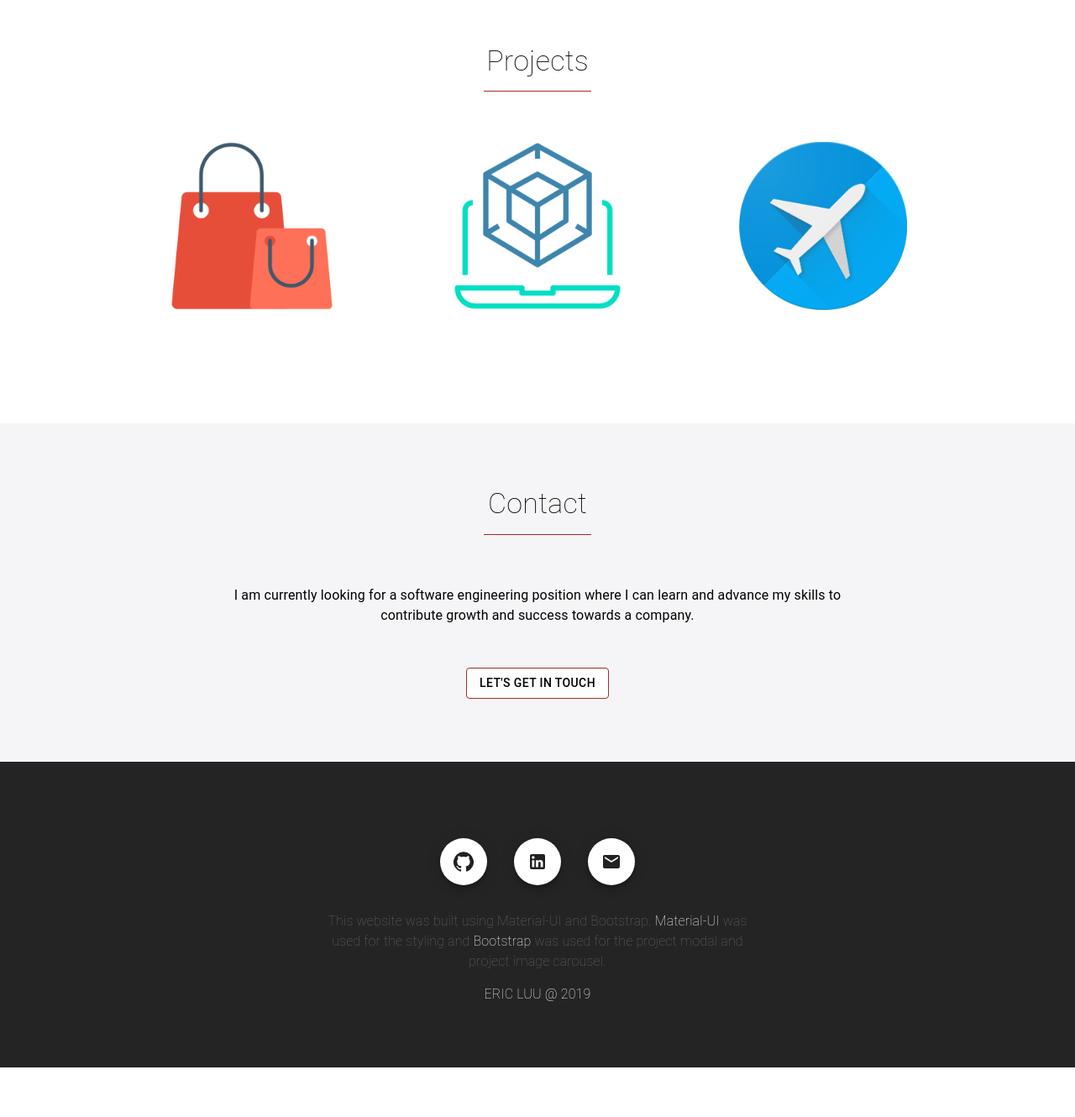
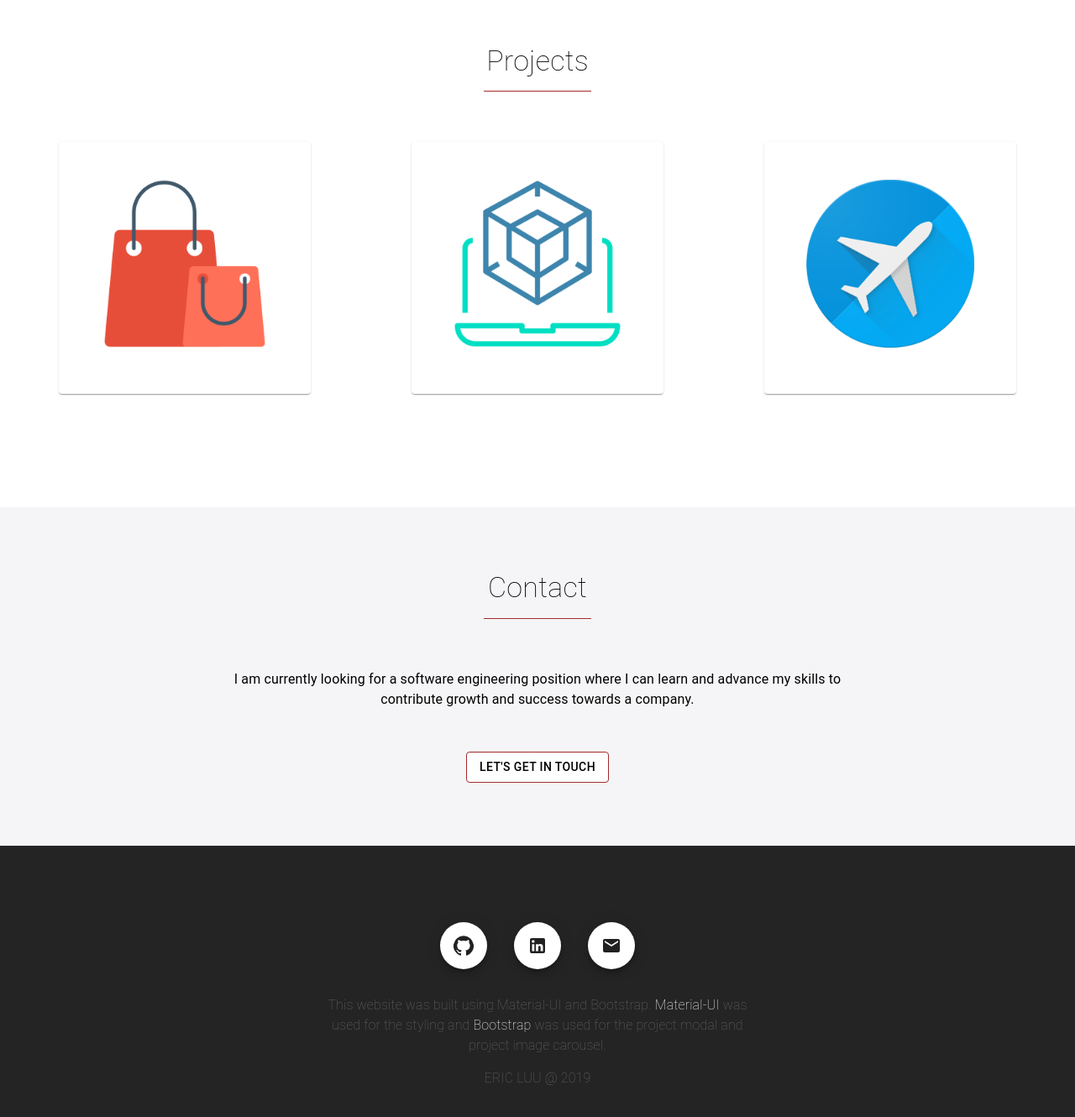
Before and after one commit to ericlus/portfolio, a React (Create React App) app in the folder client/: page / in a window 1280 px wide. Shown: the part 2879-4209 px from the top of the page at 84% size. Before the commit the page ends 4150 px from the top, so only its background shows below. Built offline with nearby package versions, Linux system fonts and the light colour scheme; the HTML template or start-up script is replaced by a standard one.

Commit message:
Fixed navbar and changed projects on hover effect

```diff
--- a/client/src/App.jsx
+++ b/client/src/App.jsx
@@ -28,15 +28,18 @@ const App = () => {
     if (window.scrollY >= 0 && window.scrollY < 765) {
       setView("HOME");
     }
-    if (window.scrollY >= 765 && window.scrollY < 1397) {
+    if (window.scrollY >= 765 && window.scrollY < 1349) {
       setView("ABOUT");
     }
-    if (window.scrollY >= 1397 && window.scrollY < 2901) {
+    if (window.scrollY >= 1349 && window.scrollY < 2282) {
       setView("SKILLS");
     }
-    // if (window.scrollY >= 2901 && window.scrollY < 2901) {
-    //   setView("SKILLS");
-    // }
+    if (window.scrollY >= 2282 && window.scrollY < 2881) {
+      setView("PROJECTS");
+    }
+    if (window.scrollY >= 2881) {
+      setView("CONTACT");
+    }
   };
 
   useEffect(
--- a/client/src/Footer.jsx
+++ b/client/src/Footer.jsx
@@ -56,7 +56,7 @@ const Footer = () => {
       <Typography
         variant="body1"
         style={{
-          color: "white",
+          color: "rgba(255, 255, 255, 0.3)",
           textAlign: "center",
           fontWeight: "100",
           marginTop: "15px"
--- a/client/src/NavigationBar.jsx
+++ b/client/src/NavigationBar.jsx
@@ -78,7 +78,6 @@ const NavigationBar = ({ changeView, view, navState }) => {
             <Link
               href="#About"
               style={{ margin: "10px 15px", textDecoration: "none" }}
-              onClick={() => handleClick("ABOUT")}
             >
               <Typography
                 className={
@@ -92,7 +91,6 @@ const NavigationBar = ({ changeView, view, navState }) => {
               href="#Skills"
               underline="none"
               style={{ margin: "10px 15px", textDecoration: "none" }}
-              onClick={() => handleClick("SKILLS")}
             >
               <Typography
                 className={
@@ -106,7 +104,6 @@ const NavigationBar = ({ changeView, view, navState }) => {
               href="#Projects"
               underline="none"
               style={{ margin: "10px 15px", textDecoration: "none" }}
-              onClick={() => handleClick("PROJECTS")}
             >
               <Typography
                 className={
@@ -120,7 +117,6 @@ const NavigationBar = ({ changeView, view, navState }) => {
               href="#Contact"
               underline="none"
               style={{ margin: "10px 15px", textDecoration: "none" }}
-              onClick={() => handleClick("CONTACT")}
             >
               <Typography
                 className={
--- a/client/src/Projects.jsx
+++ b/client/src/Projects.jsx
@@ -22,31 +22,40 @@ import AerolyThumbnail from "../images/aeroly.png";
 import ProjectImages from "./ProjectImages.jsx";
 import Button from "@material-ui/core/Button";
 import GitHubIcon from "@material-ui/icons/GitHub";
+import Paper from "@material-ui/core/Paper";
 
 const useStyles = makeStyles({
   card: {
-    width: 200,
-    height: 200,
-    overflow: "hidden"
+    width: 300,
+    height: 300
   },
   gridSpace: {
-    margin: "60px 70px"
+    margin: "60px 60px"
   },
   overlay: {
-    background: "rgba(0, 0, 0, 0.6)",
+    background: "white",
     position: "absolute",
-    paddingTop: "75px",
+    paddingTop: "90px",
     textAlign: "center",
-    height: "200px",
-    width: "200px",
+    height: "300px",
+    width: "300px",
     opacity: 0,
     color: "white",
-    transition: "all 0.2s ease-in-out 0s",
+    transition: "all 0.3s ease-in-out 0s",
     "&:hover": {
       opacity: 1
     }
   },
-  thumbnails: { height: "200px", width: "100%" }
+  thumbnails: { height: "200px", width: "200px", margin: "45px 50px" },
+  contentOverlay: {
+    fontWeight: "100",
+    color: "black"
+  },
+  buttonOverlay: {
+    backgroundColor: "white",
+    margin: "30px",
+    borderColor: "brown"
+  }
 });
 
 const clothesyChipData = [
@@ -356,43 +365,55 @@ const Projects = () => {
         />
       </Grid>
       <Grid item className={classes.gridSpace}>
-        <div className={classes.card} onClick={() => setClothesyShow(true)}>
+        <Paper className={classes.card} onClick={() => setClothesyShow(true)}>
           <a style={{ cursor: "pointer" }}>
             <div className={classes.overlay}>
-              <Typography variant="h5" style={{ fontWeight: "100" }}>
+              <Typography variant="h4" className={classes.contentOverlay}>
                 Clothesy
               </Typography>
+              <Button variant="outlined" className={classes.buttonOverlay}>
+                Learn More
+              </Button>
             </div>
             <img className={classes.thumbnails} src={ClothesyThumbnail}></img>
           </a>
-        </div>
+        </Paper>
       </Grid>
       <Grid item className={classes.gridSpace}>
-        <div className={classes.card} onClick={() => setClothesyAPIShow(true)}>
+        <Paper
+          className={classes.card}
+          onClick={() => setClothesyAPIShow(true)}
+        >
           <a style={{ cursor: "pointer" }}>
             <div className={classes.overlay}>
-              <Typography variant="h5" style={{ fontWeight: "100" }}>
+              <Typography variant="h4" className={classes.contentOverlay}>
                 Clothesy API
               </Typography>
+              <Button variant="outlined" className={classes.buttonOverlay}>
+                Learn More
+              </Button>
             </div>
             <img
               className={classes.thumbnails}
               src={ClothesyAPIThumbnail}
             ></img>
           </a>
-        </div>
+        </Paper>
       </Grid>
       <Grid item className={classes.gridSpace}>
-        <div className={classes.card} onClick={() => setAerolyShow(true)}>
+        <Paper className={classes.card} onClick={() => setAerolyShow(true)}>
           <a style={{ cursor: "pointer" }}>
             <div className={classes.overlay}>
-              <Typography variant="h5" style={{ fontWeight: "100" }}>
+              <Typography variant="h4" className={classes.contentOverlay}>
                 Aeroly
               </Typography>
+              <Button variant="outlined" className={classes.buttonOverlay}>
+                Learn More
+              </Button>
             </div>
             <img className={classes.thumbnails} src={AerolyThumbnail}></img>
           </a>
-        </div>
+        </Paper>
       </Grid>
       <ClothesyModal
         show={clothesyShow}
```
